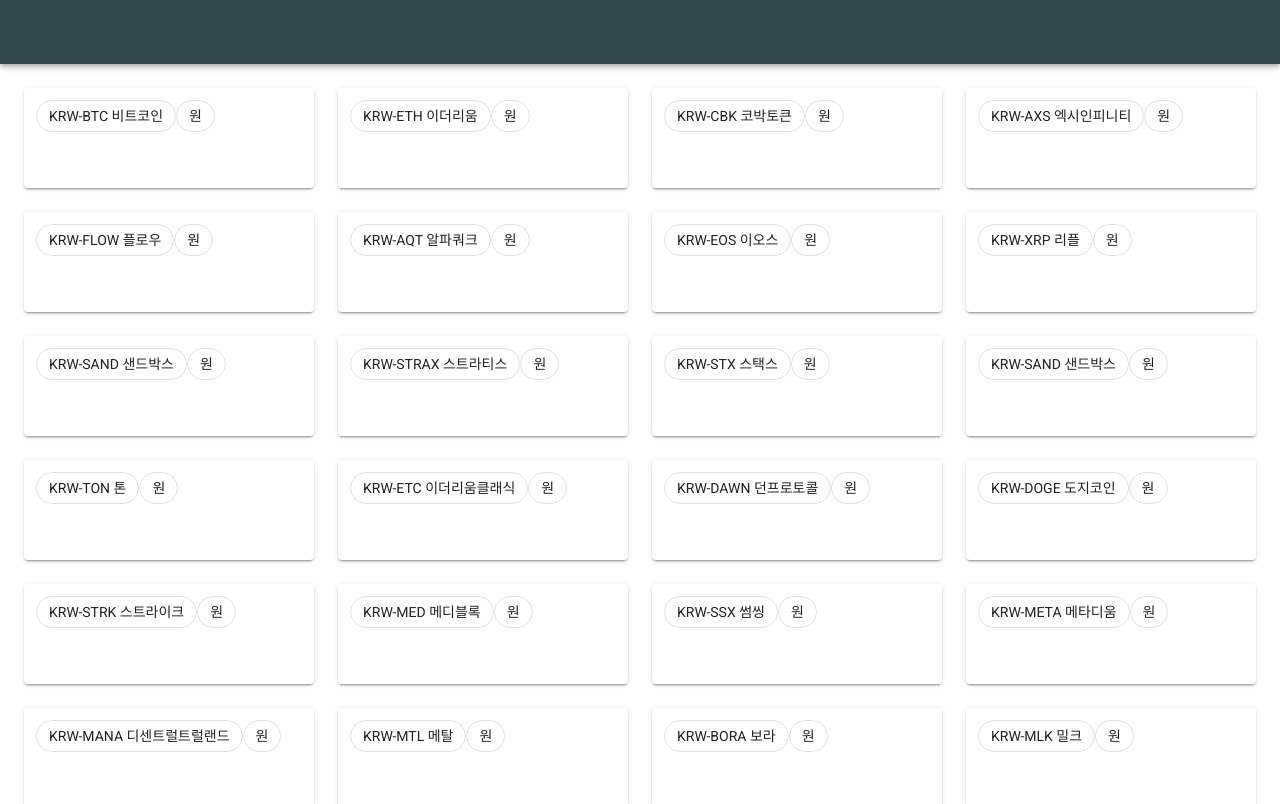
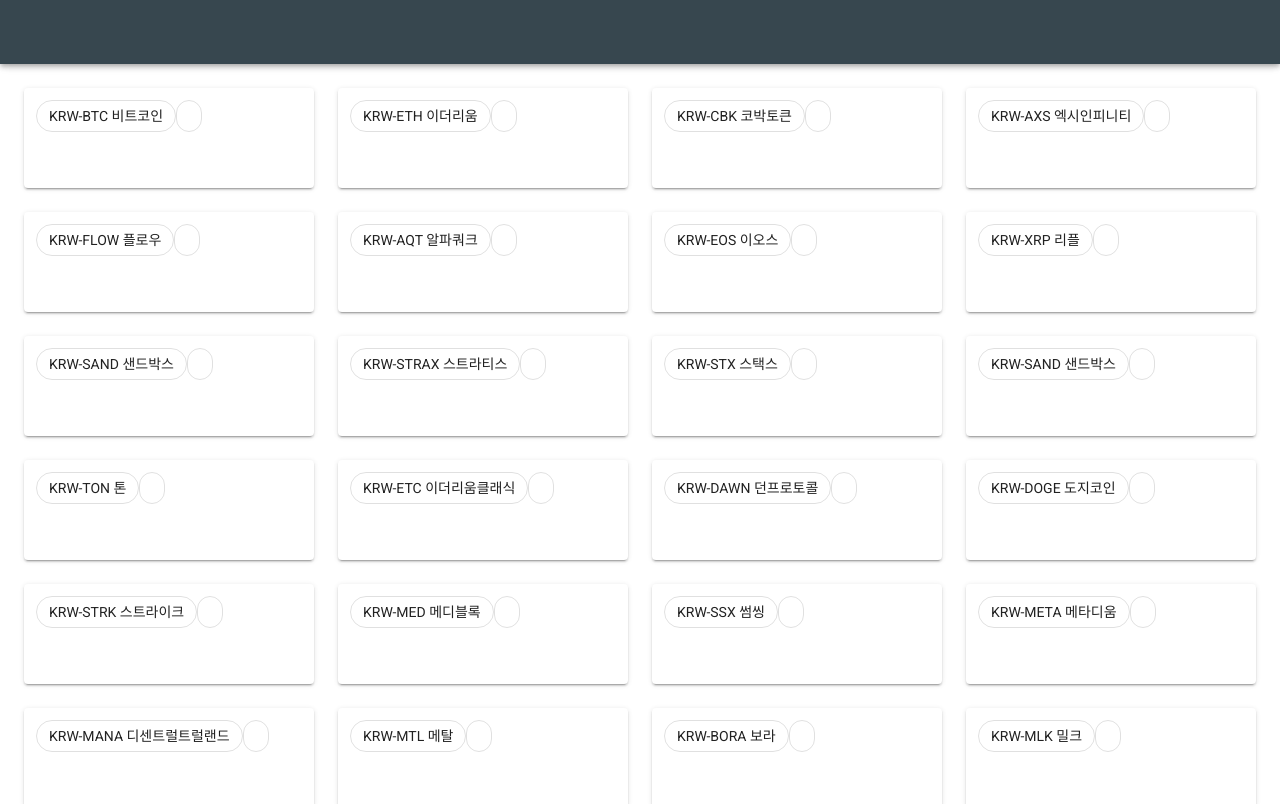
Before and after one commit to dev-Lesser/upbit-monitoring-extension, a Vue app: page / in a window 1280 px wide. Shown: the top 804 px of the page. Built offline with nearby package versions, Linux system fonts and the light colour scheme; no server answers.

Commit message:
:art: Add realtime component

```diff
--- a/src/components/CoinBox.vue
+++ b/src/components/CoinBox.vue
@@ -4,7 +4,7 @@
             {{ coin }} {{info}}
         </v-chip>
         <v-chip outlined >
-            {{ value }} 원
+            {{ value }}
         </v-chip>
 
     </v-card>
```
